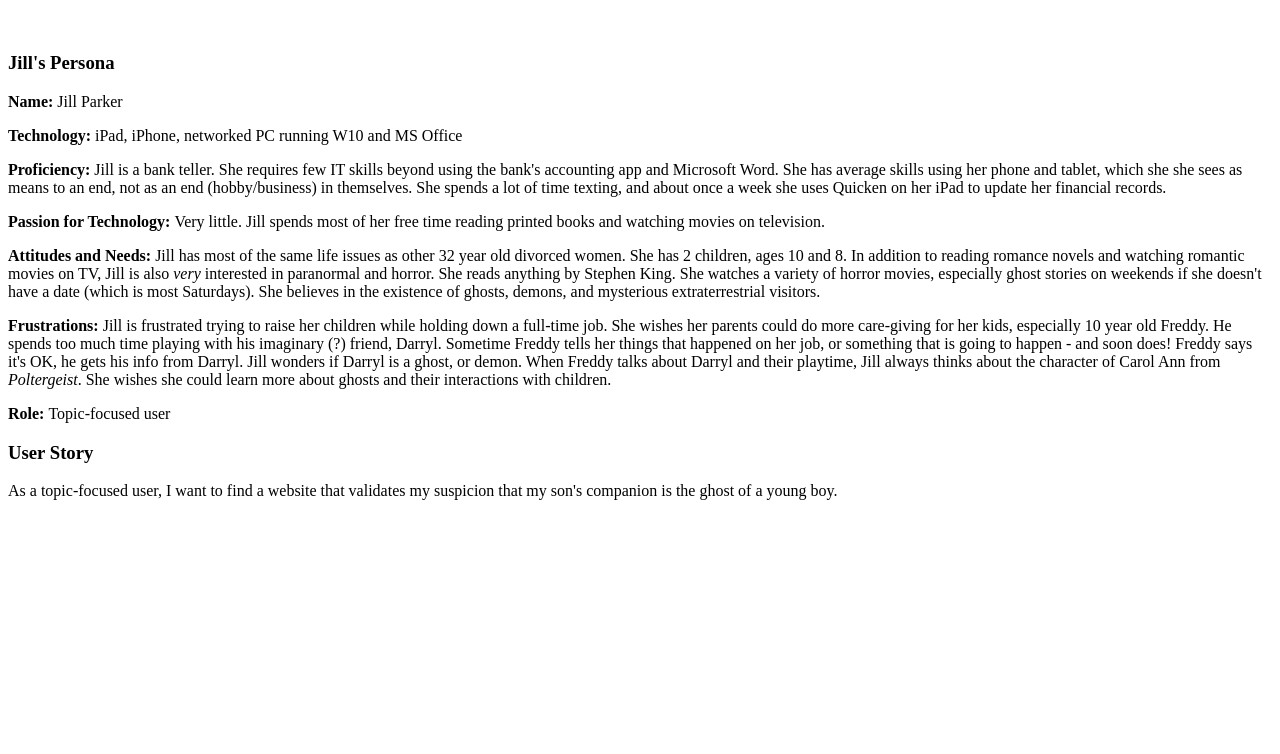
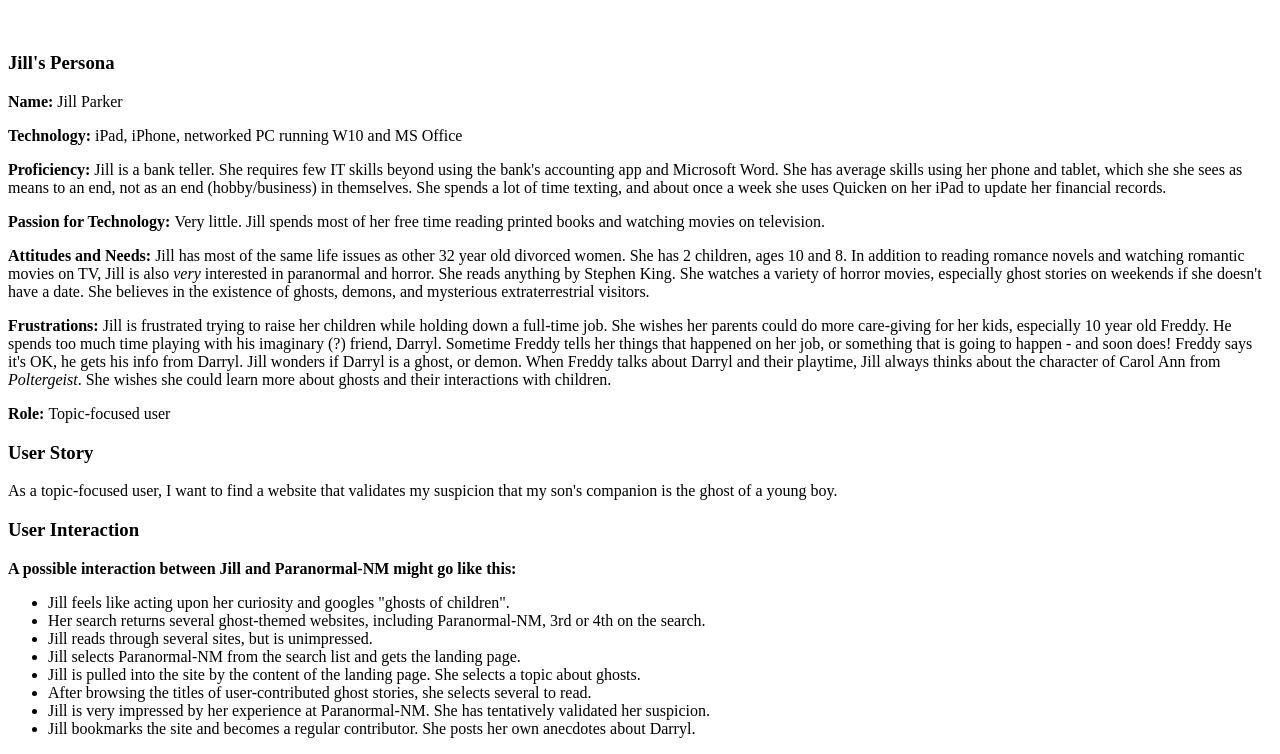
Before and after one commit to Paranormal-NM/paranormal-nm, a plain HTML site: page user-jill.html in a window 1280 px wide. Shown: the part 152-906 px from the top of the page. Before the commit the page ends 800 px from the top, so only its background shows below. Drawn offline with Linux system fonts and the light colour scheme.

Commit message:
Revised attributes

```diff
--- a/user-jill.html
+++ b/user-jill.html
@@ -40,7 +40,7 @@
         <p><strong>Attitudes and Needs: </strong> Jill has most of the same life issues as other 32 year old divorced women.
             She has 2 children, ages 10 and 8. In addition to reading romance novels and watching romantic movies on TV,
             Jill is also <em>very</em> interested in paranormal and horror. She reads anything by Stephen King. She watches
-        a variety of horror movies, especially ghost stories on weekends if she doesn't have a date (which is most Saturdays).
+        a variety of horror movies, especially ghost stories on weekends if she doesn't have a date.
         She believes in the existence of ghosts, demons, and mysterious extraterrestrial visitors. </p>
 
         <p><strong>Frustrations: </strong> Jill is frustrated trying to raise her children while holding down a full-time
@@ -59,7 +59,29 @@
         the ghost of a young boy.</p>
 
 
+    <h3>User Interaction</h3>
 
+        <p><strong>A possible interaction between Jill and Paranormal-NM might go like this:</strong></p>
+
+        <ul>
+
+            <li>Jill feels like acting upon her curiosity and googles "ghosts of children".</li>
+
+            <li>Her search returns several ghost-themed websites, including Paranormal-NM, 3rd or 4th on the search.</li>
+
+            <li>Jill reads through several sites, but is unimpressed.</li>
+
+            <li>Jill selects Paranormal-NM from the search list and gets the landing page.</li>
+
+            <li>Jill is pulled into the site by the content of the landing page. She selects a topic about ghosts.</li>
+
+            <li>After browsing the titles of user-contributed ghost stories, she selects several to read.</li>
+
+            <li>Jill is very impressed by her experience at Paranormal-NM. She has tentatively validated her suspicion.</li>
+
+            <li>Jill bookmarks the site and becomes a regular contributor. She posts her own anecdotes about Darryl.</li>
+
+        </ul>
 
 </body>
 </html>
```
